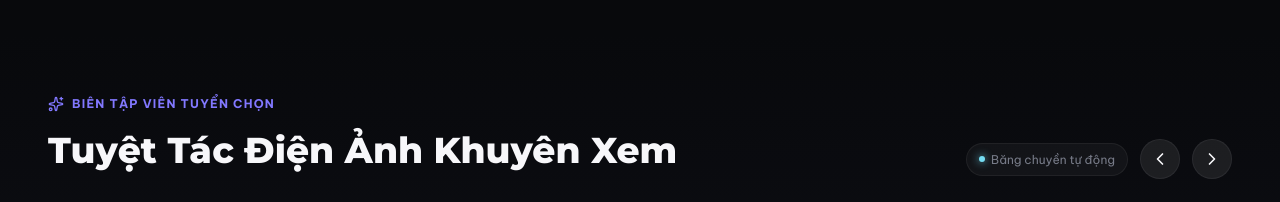
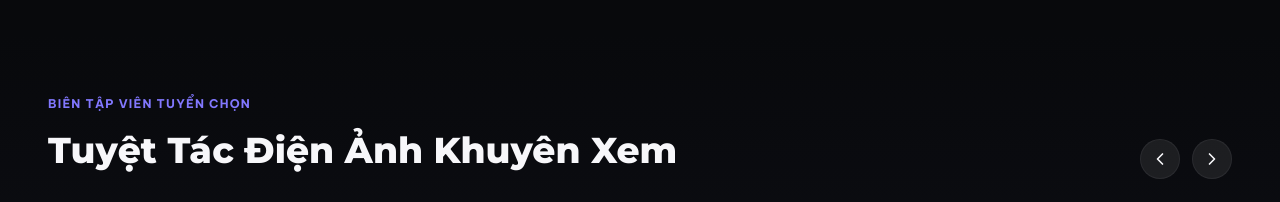
Before and after one commit to SANGMILO/web-phim, a Next.js app: page / in a window 1280 px wide. Shown: the part 2514-2716 px from the top of the page. Built offline with nearby package versions, Linux system fonts and the light colour scheme; no server answers; the database is empty; grey boxes are pictures that could not be loaded.

Commit message:
fix: remove AI sparkles icon and carousel status pill from showcase header

```diff
--- a/src/components/home/EditorialShowcase.tsx
+++ b/src/components/home/EditorialShowcase.tsx
@@ -2,7 +2,7 @@
 
 import React, { useRef, useCallback, useEffect, useState } from 'react';
 import Link from 'next/link';
-import { Play, Star, Sparkles, ChevronRight, ChevronLeft } from 'lucide-react';
+import { Play, Star, ChevronRight, ChevronLeft } from 'lucide-react';
 import type { Movie } from '@/types/movie';
 import { MovieImage } from '@/components/common/MovieImage';
 import { isReducedMotion } from '@/lib/animations/useAnimations';
@@ -125,7 +125,6 @@ export function EditorialShowcase({ movies }: EditorialShowcaseProps) {
       >
         <div>
           <div style={{ display: 'flex', alignItems: 'center', gap: '8px', color: 'var(--accent-violet)', marginBottom: '8px' }}>
-            <Sparkles size={16} />
             <span style={{ fontSize: '12px', fontWeight: 700, letterSpacing: '0.1em', textTransform: 'uppercase' }}>
               Biên tập viên tuyển chọn
             </span>
@@ -135,35 +134,8 @@ export function EditorialShowcase({ movies }: EditorialShowcaseProps) {
           </h2>
         </div>
 
-        {/* Status indicator & Carousel buttons */}
+        {/* Carousel buttons */}
         <div style={{ display: 'flex', alignItems: 'center', gap: '12px' }}>
-          <span
-            style={{
-              fontSize: '12px',
-              color: 'var(--text-muted)',
-              display: 'inline-flex',
-              alignItems: 'center',
-              gap: '6px',
-              background: 'rgba(255,255,255,0.04)',
-              padding: '6px 12px',
-              borderRadius: '20px',
-              border: '1px solid var(--border-subtle)',
-            }}
-          >
-            <span
-              style={{
-                width: '6px',
-                height: '6px',
-                borderRadius: '50%',
-                background: isPaused ? 'var(--accent-crimson)' : 'var(--accent-cyan)',
-                boxShadow: isPaused ? '0 0 6px var(--accent-crimson)' : '0 0 8px var(--accent-cyan)',
-                display: 'inline-block',
-                transition: 'all 0.3s ease',
-              }}
-            />
-            {isPaused ? 'Tạm dừng' : 'Băng chuyền tự động'}
-          </span>
-
           <button
             onClick={() => handleManualScroll('left')}
             className="btn-icon"
```
